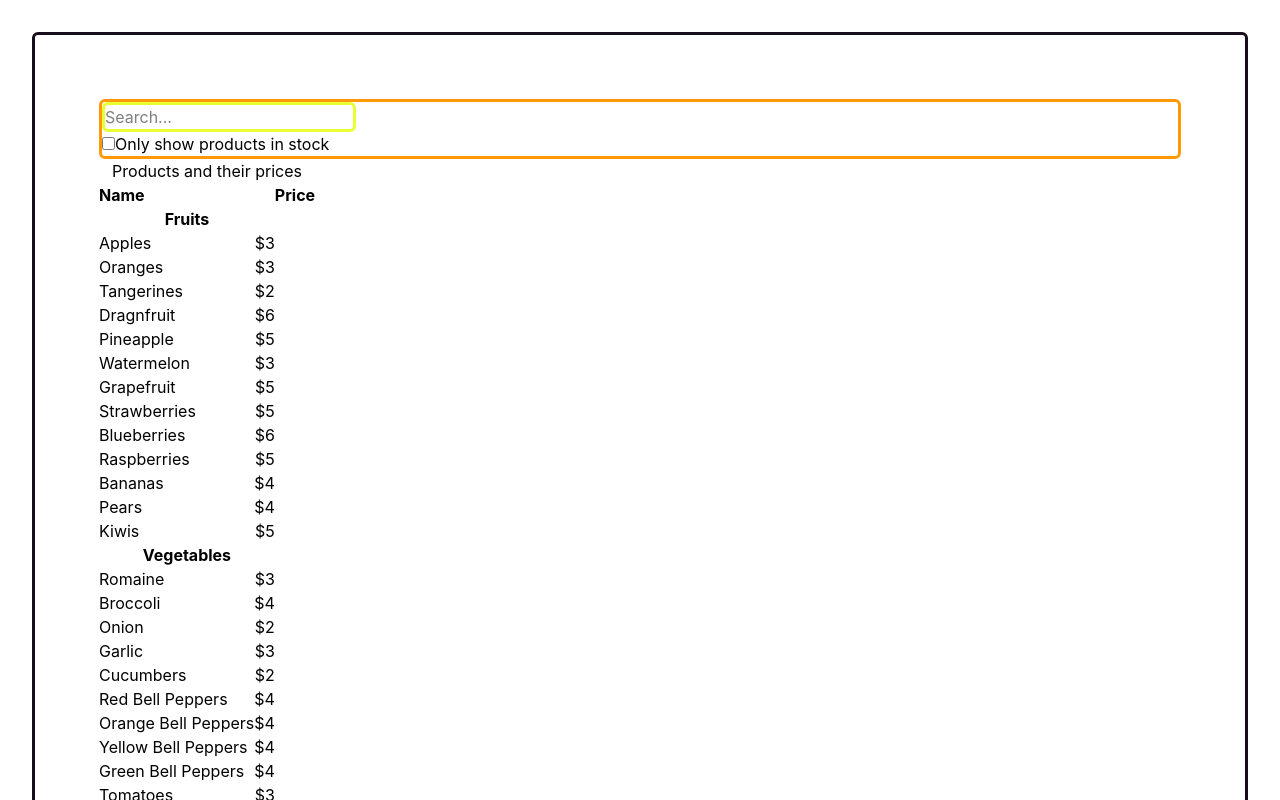
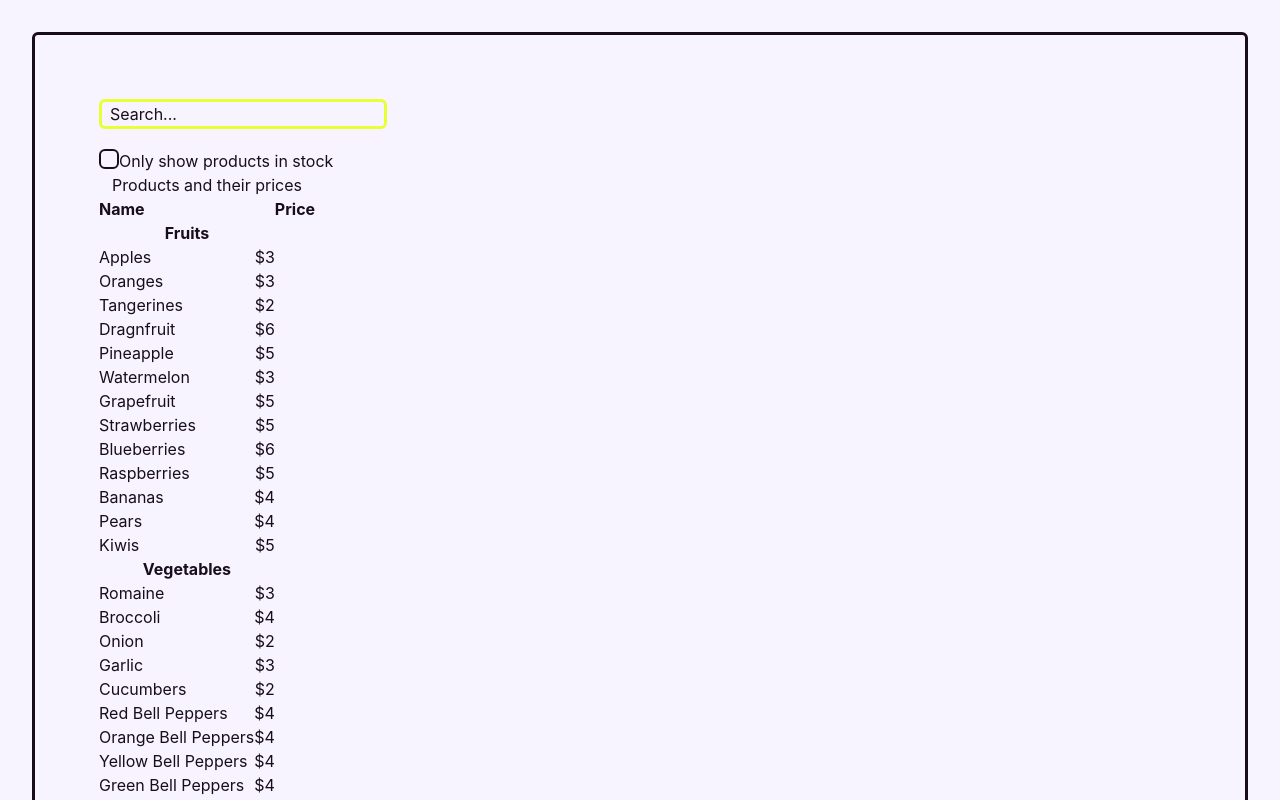
Before and after one commit to syntapy/1_react_quickstart, a React (Vite) app in the folder app/: page / in a window 1280 px wide. Shown: the top 800 px of the page. Built offline with nearby package versions, Linux system fonts and the light colour scheme.

Commit message:
some progress trying to style checkbox

```diff
--- a/app/src/components/SearchBar/SearchBar.tsx
+++ b/app/src/components/SearchBar/SearchBar.tsx
@@ -16,8 +16,8 @@ export default function SearchBar(props: Props) {
   const [localSearchText, setLocalSearchText] = useState(props.searchText)
 
   const debouncedSetText = React.useCallback(
-    _.debounce((s: string) => props.setSearchText(s), searchDebounceTime)
-    , [props.setSearchText]
+    _.debounce((s: string) => props.setSearchText(s), searchDebounceTime),
+    [props.setSearchText]
   )
 
   const handler = (e: React.FormEvent<HTMLInputElement>) => {
@@ -27,7 +27,7 @@ export default function SearchBar(props: Props) {
   }
 
   return (
-    <form className={style.orange_peel_border}>
+    <form className="">
       <input
         id="product-filter"
         type="search"
@@ -35,17 +35,19 @@ export default function SearchBar(props: Props) {
         placeholder="Search..."
         value={localSearchText}
         onInput={handler}
-        className={style.lemon_lime_border}
+        className={"placeholder:text-licorice-500 pl-2 w-72 mb-5"+style.lemon_lime_border}
       />
       <div>
         <input
           id="only-in-stock"
           type="checkbox"
           name="only-in-stock"
+          className={"appearance-none bg-magnolia-500 border-licorice-500 border-2 cursor-pointer accent-lemon-lime-500"
+            + " checked:magnolia-500 checked:after:content-[var(--custom-checkmark)] checked:border-orange-peel-500 align-top checked:after:accent-orange-peel-500"
+            + " p-[0px] w-5 h-5"
+            + " rounded-md"}
         />
-        <label
-          htmlFor="only-in-stock"
-        >
+        <label htmlFor="only-in-stock" >
           Only show products in stock
         </label>
       </div>
--- a/app/src/main.css
+++ b/app/src/main.css
@@ -24,6 +24,7 @@
   --color-sgbus-green-500: oklch(79.24% 0.2231 140.62);
   --color-lemon-lime-500: oklch(95.06% 0.207 116.67);
   --color-orange-peel-500: oklch(77.21% 0.1727 64.17);
+  --custom-checkmark: '\2714';
 }
 
 :root {
@@ -32,8 +33,8 @@
   font-weight: 400;
 
   color-scheme: light dark;
-  color: black;
-  background-color: white;
+  color: var(--color-licorice-500);
+  background-color: var(--color-magnolia-500);
 
   max-width: 1280px;
   margin: 0 auto;
```
